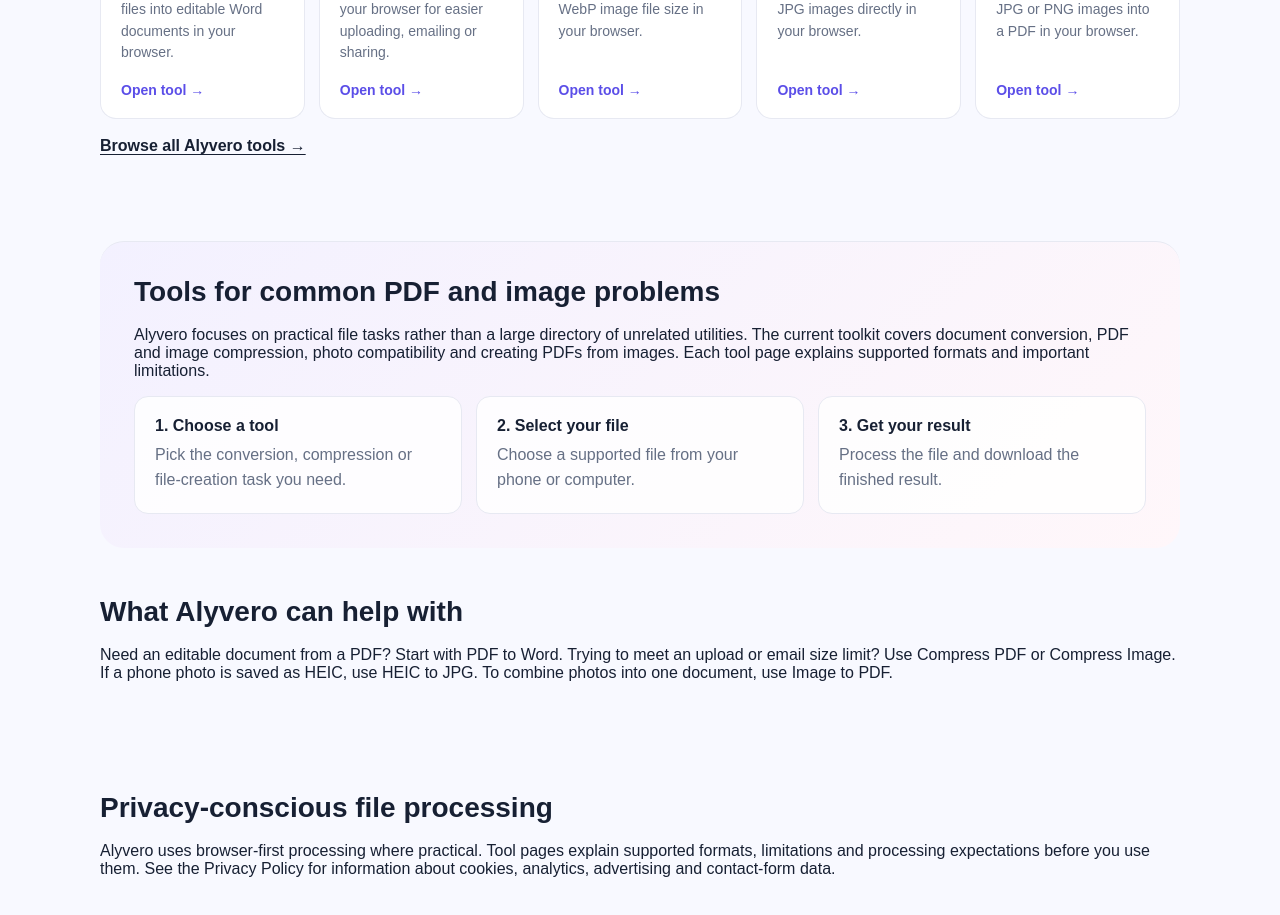
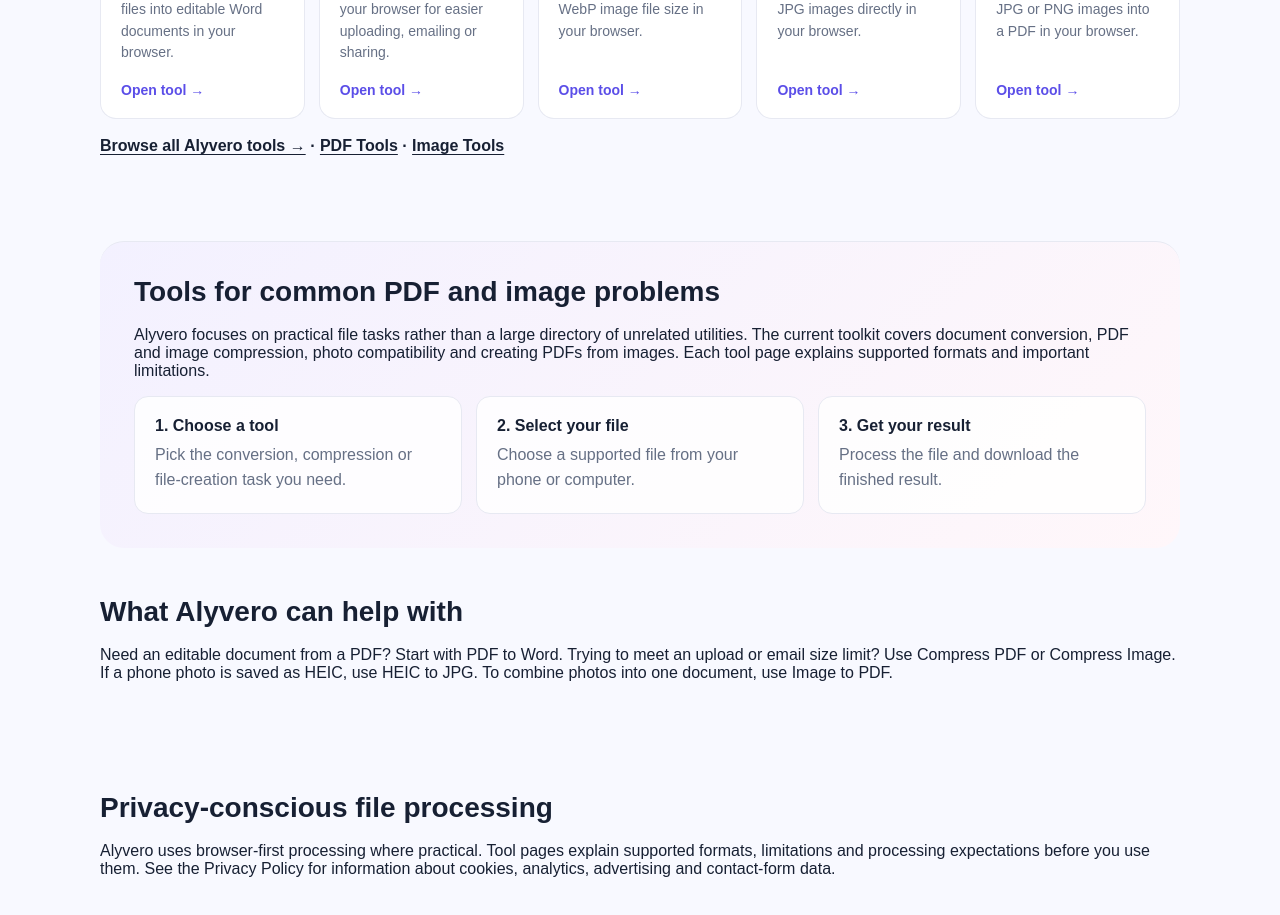
Before and after one commit to rindodi/alyvero, a Next.js app: page / in a window 1280 px wide. Shown: the part 880-1795 px from the top of the page. Built offline with nearby package versions, Linux system fonts and the light colour scheme.

Commit message:
Add PDF and image hub links to homepage

```diff
--- a/app/page.tsx
+++ b/app/page.tsx
@@ -38,7 +38,7 @@ export default function Home() {
             </a>
           ))}
         </div>
-        <p className="section-link"><Link href="/tools">Browse all Alyvero tools →</Link></p>
+        <p className="section-link"><Link href="/tools">Browse all Alyvero tools →</Link> <span aria-hidden="true"> · </span><Link href="/pdf-tools">PDF Tools</Link> <span aria-hidden="true"> · </span><Link href="/image-tools">Image Tools</Link></p>
       </section>
       <section className="section info-section">
         <h2>Tools for common PDF and image problems</h2>
```
